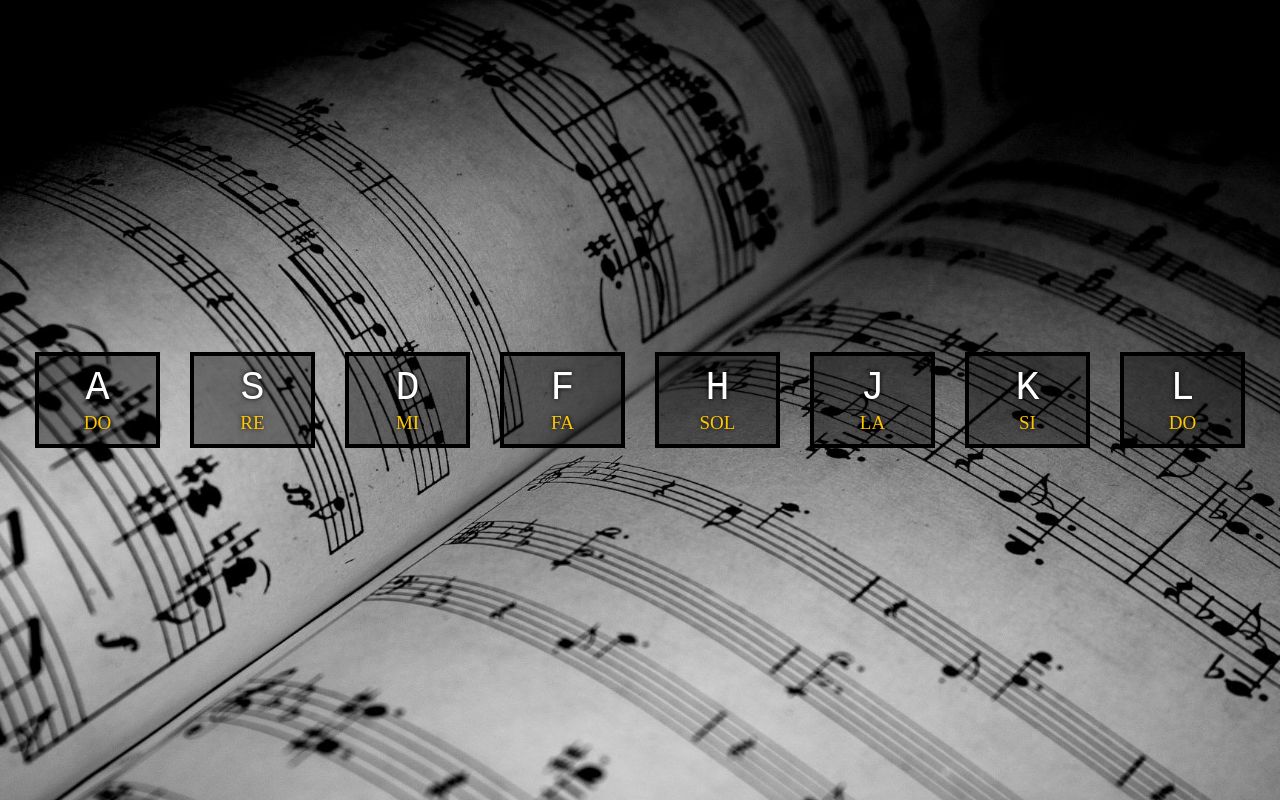
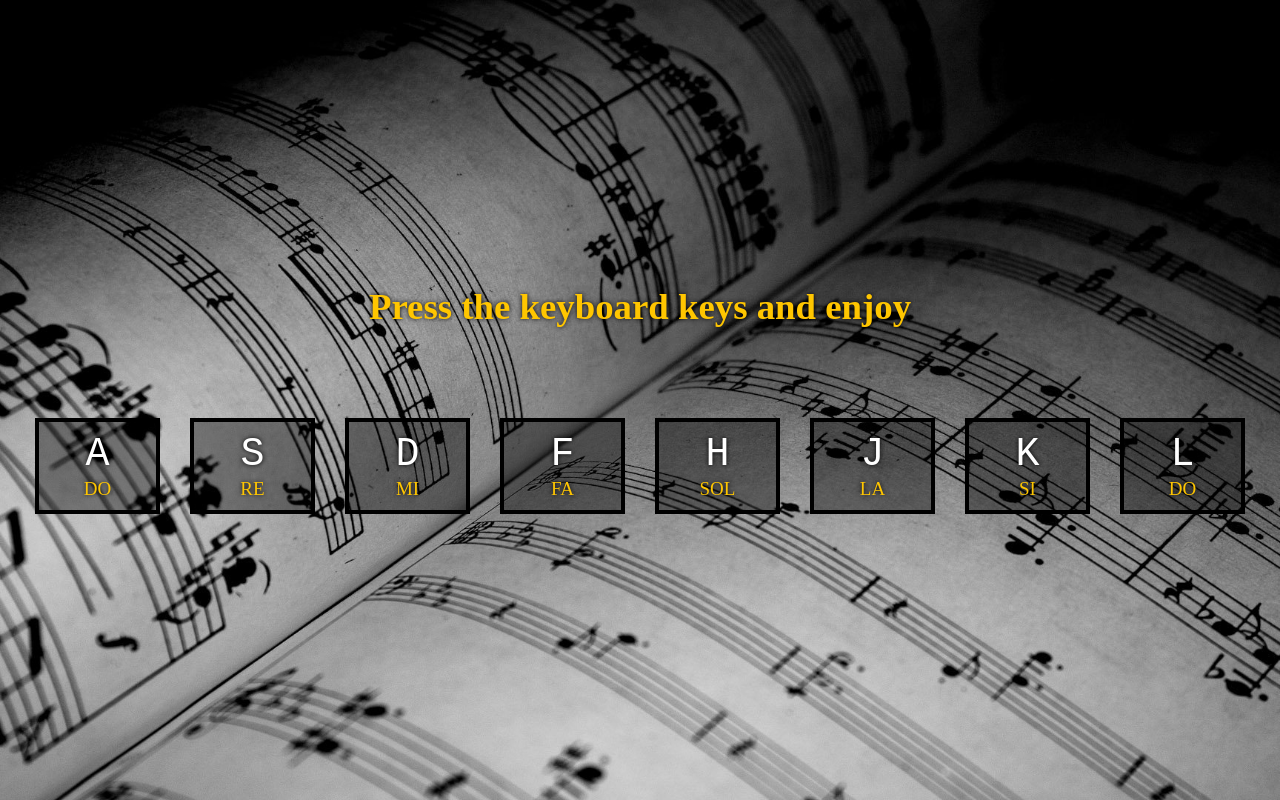
Before and after one commit to MarinaPrivalova/notes, a plain HTML site: page index.html in a window 1280 px wide. Drawn offline with Linux system fonts and the light colour scheme.

Commit message:
feat: title

```diff
--- a/index.html
+++ b/index.html
@@ -11,6 +11,7 @@
   <title>Notes</title>
 </head>
 <body class="page">
+  <h1 class="page__title">Press the keyboard keys and enjoy</h1>
   <section class="notes">
     <div data-key="65" class="notes__key">
       <kbd class="notes__letter">a</kbd>
--- a/pages/index.css
+++ b/pages/index.css
@@ -8,10 +8,20 @@
   background: url(../images/backrgound.jpg) center;
   background-size: cover;
   display: flex;
+  flex-direction: column;
   margin: 0 auto;
   align-items: center;
   justify-content: center;
   font-family: 'Times New Roman', Times, serif;
+}
+
+.page__title {
+  margin: 0 auto 90px;
+  width: 60%;
+  text-align: center;
+  color: #ffc600;
+  text-shadow: 0 0 5px black;
+  font-size: 2.3rem;
 }
 
 .notes {
```
Also changed, not shown: scripts/index.js (+7 -7 lines).
